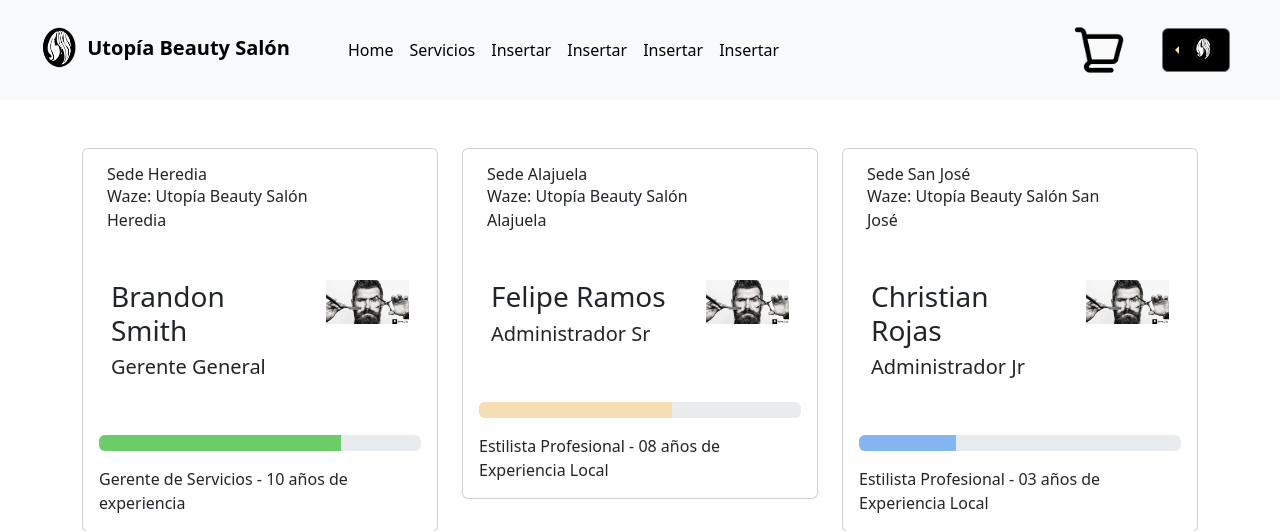
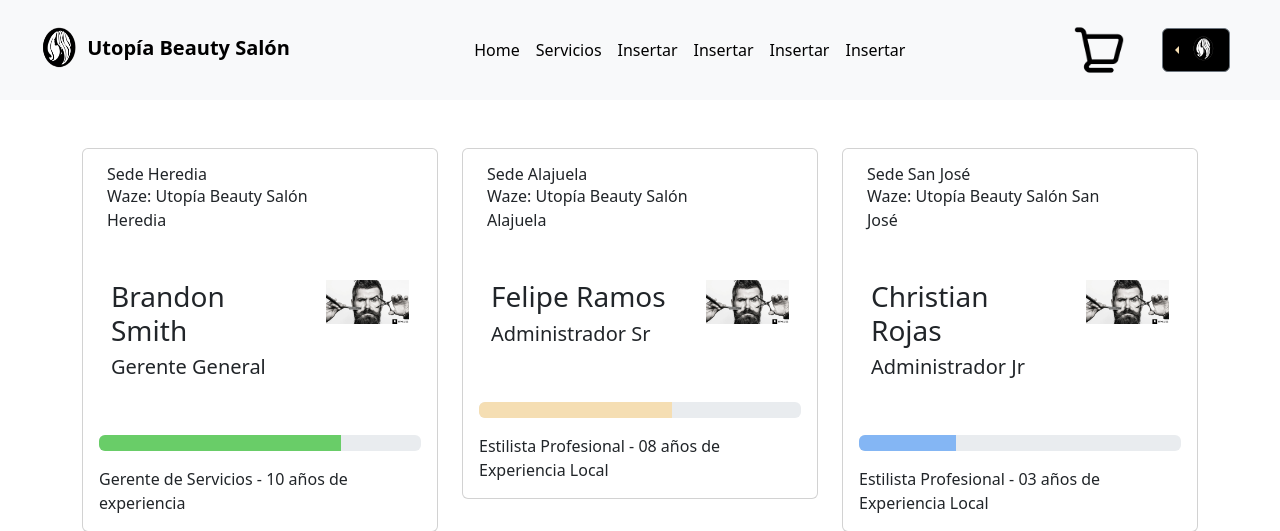
Before and after one commit to Srojas80278/AmbienteWebProyecto, a PHP site: page /Reservar.html in a window 1280 px wide. Shown: the top 531 px of the page. Run offline with PHP 8.4, Linux system fonts and the light colour scheme.

Commit message:
Corrección Reserva

```diff
--- a/Reservar.html
+++ b/Reservar.html
@@ -278,7 +278,7 @@
             Products
           </h6>
           <p>
-            <a href="#!" class="text-reset">Angular</a>
+            <a href="ShoppingCart.html" class="text-reset">Angular</a>
           </p>
           <p>
             <a href="#!" class="text-reset">React</a>
--- a/css/Reservar.css
+++ b/css/Reservar.css
@@ -1,8 +1,7 @@
-
-
 .navbar-brand {
     font-weight: bold;
 }
+
 .btn {
     color: #FFFFFF;
     /* Cambia el color del texto del botón a blanco */
@@ -37,38 +36,43 @@
 }
 
 #mi-header {
-    background-color: #f2f2f2;
+    background-color: red;
     /* Color de fondo del encabezado */
+
 }
 
 #mi-header nav {
-    background-color: inherit;
-    /* Hereda el color de fondo del encabezado */
+    background-color: red;
     padding: 10px;
     /* Ajusta el espacio interno del menú de navegación según sea necesario */
 }
 
-#TitulosCartas{
+#TitulosCartas {
     font-weight: bold;
     text-align: left;
 }
 
 
-#Footer{
+#Footer {
 
     margin-top: 5%;
     color: wheat;
     background-color: black;
 }
 
-#ProgresoBarra1 div{
+#ProgresoBarra1 div {
     background-color: #69cd68
 }
 
-#ProgresoBarra2 div{
-    background-color:  wheat
+#ProgresoBarra2 div {
+    background-color: wheat
 }
 
-#ProgresoBarra3 div{
+#ProgresoBarra3 div {
     background-color: #84b6f4
 }
+
+#navbarNav{
+    display: flex;
+    justify-content: space-around;
+}
```
